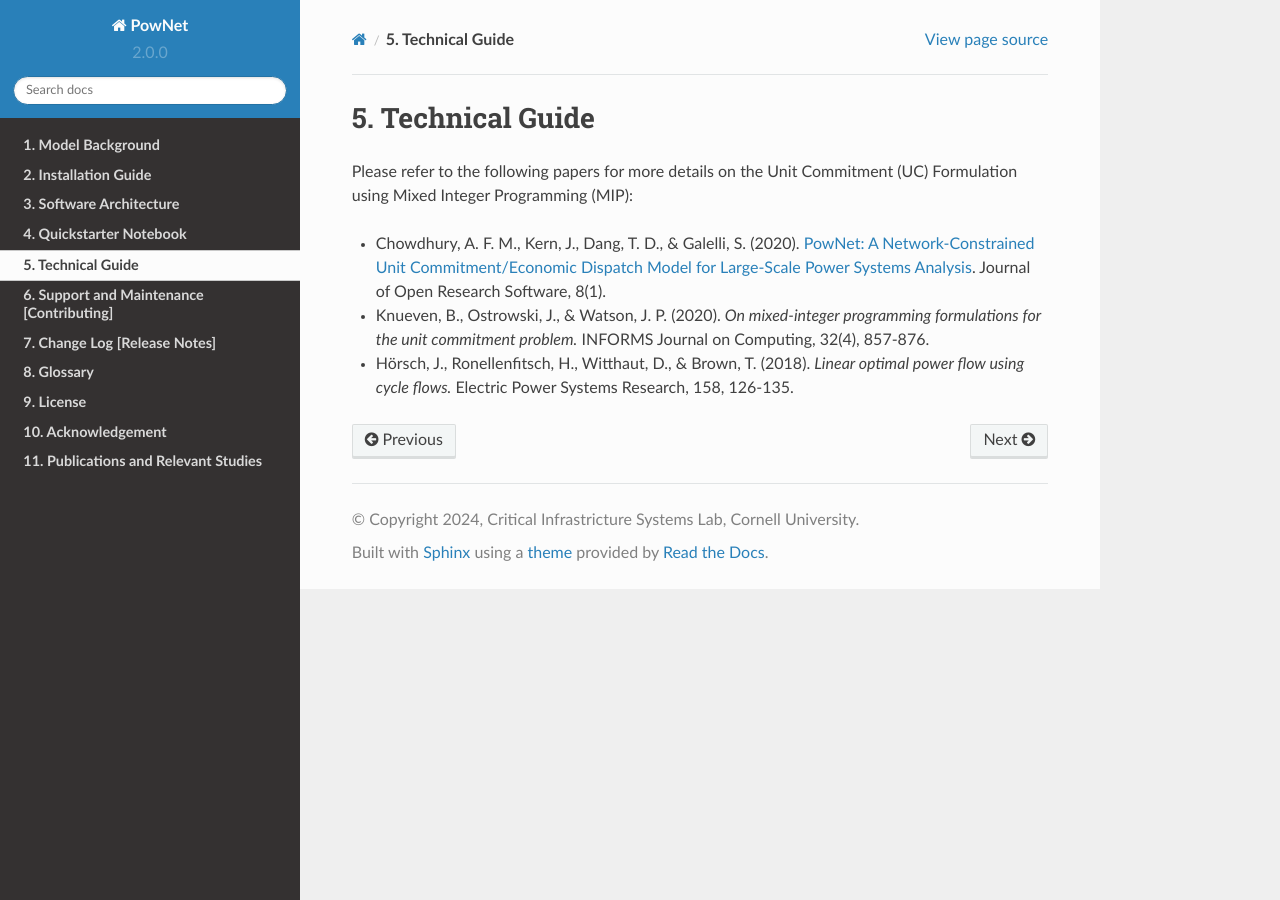
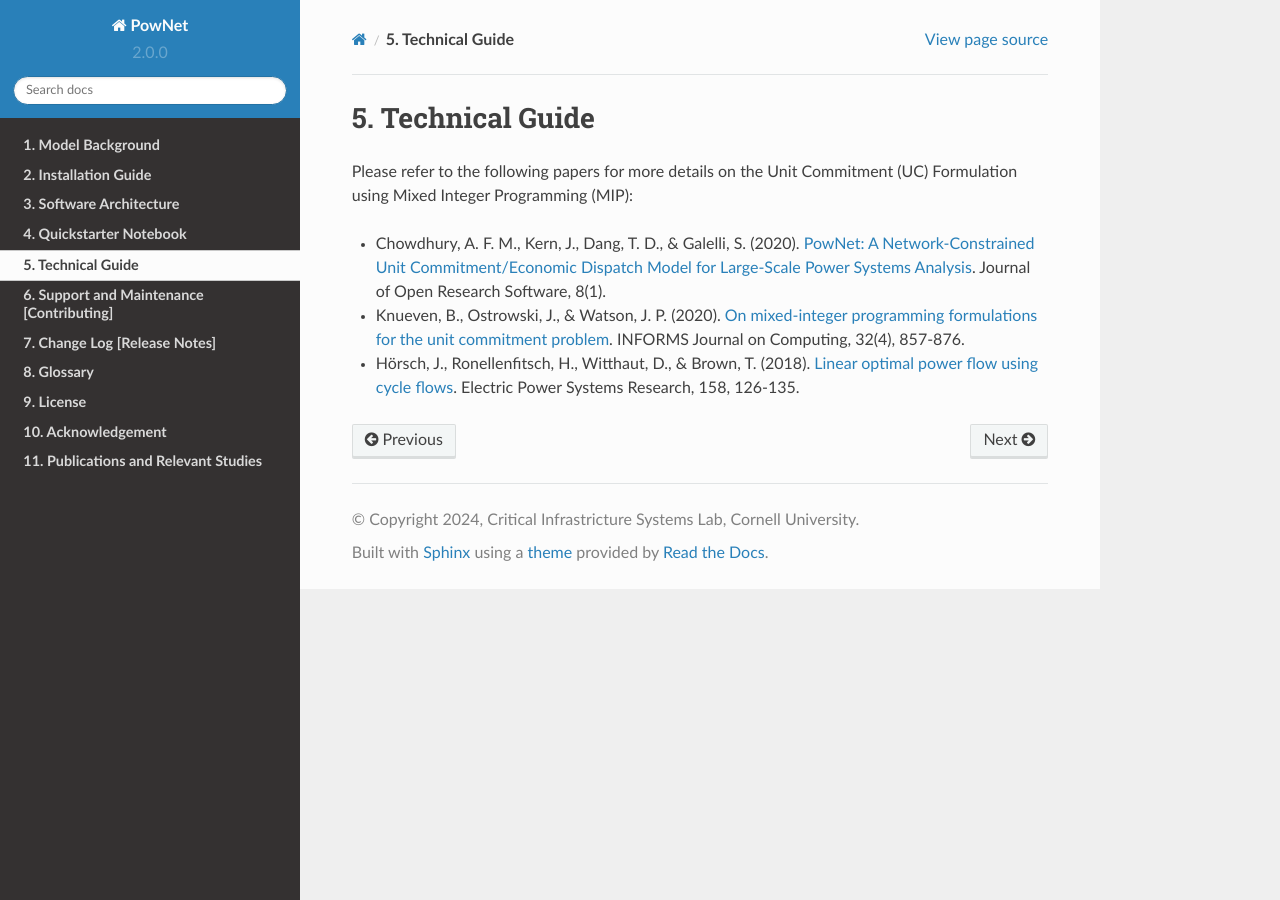
Before and after one commit to HishamEldardiry/PowNet_Documentation, a Sphinx documentation site: the page built from docs/source/pages/technical.rst, in a window 1280 px wide. Built offline with Sphinx 7.4.7 and the Read the Docs theme 2.0.0, drawn with Linux system fonts in a browser that asks for light colours; part of the change alters nothing that is shown.

```diff
--- a/docs/source/pages/technical.rst
+++ b/docs/source/pages/technical.rst
@@ -10,10 +10,10 @@ Commitment (UC) Formulation using Mixed Integer Programming (MIP):
    for Large-Scale Power Systems Analysis <https://openresearchsoftware.metajnl.com/articles/10.5334/jors.302>`_. Journal of Open Research
    Software, 8(1).
 
--  Knueven, B., Ostrowski, J., & Watson, J. P. (2020). *On mixed-integer
-   programming formulations for the unit commitment problem.* INFORMS
+-  Knueven, B., Ostrowski, J., & Watson, J. P. (2020). `On mixed-integer
+   programming formulations for the unit commitment problem <https://pubsonline.informs.org/doi/10.1287/ijoc.2019.0944>`_. INFORMS
    Journal on Computing, 32(4), 857-876.
 
 -  Hörsch, J., Ronellenfitsch, H., Witthaut, D., & Brown, T. (2018).
-   *Linear optimal power flow using cycle flows.* Electric Power Systems
+   `Linear optimal power flow using cycle flows <https://doi.org/10.1016/j.epsr.2017.12.034>`_. Electric Power Systems
    Research, 158, 126-135.
```
